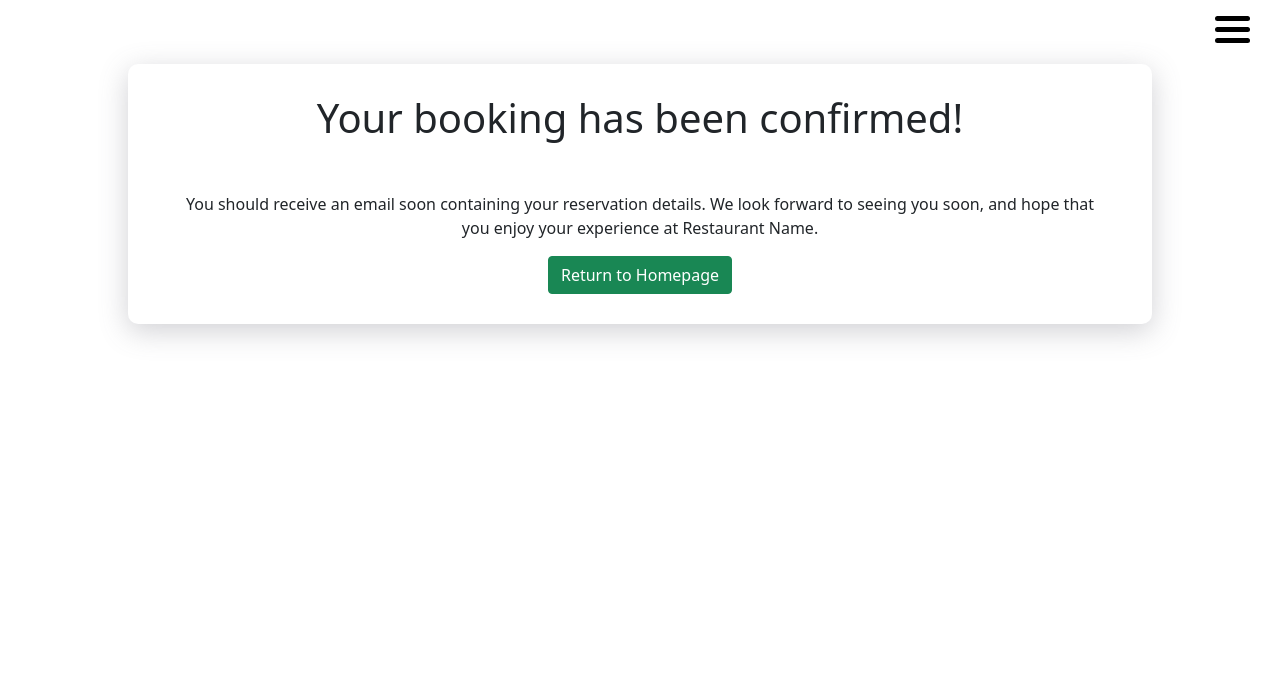
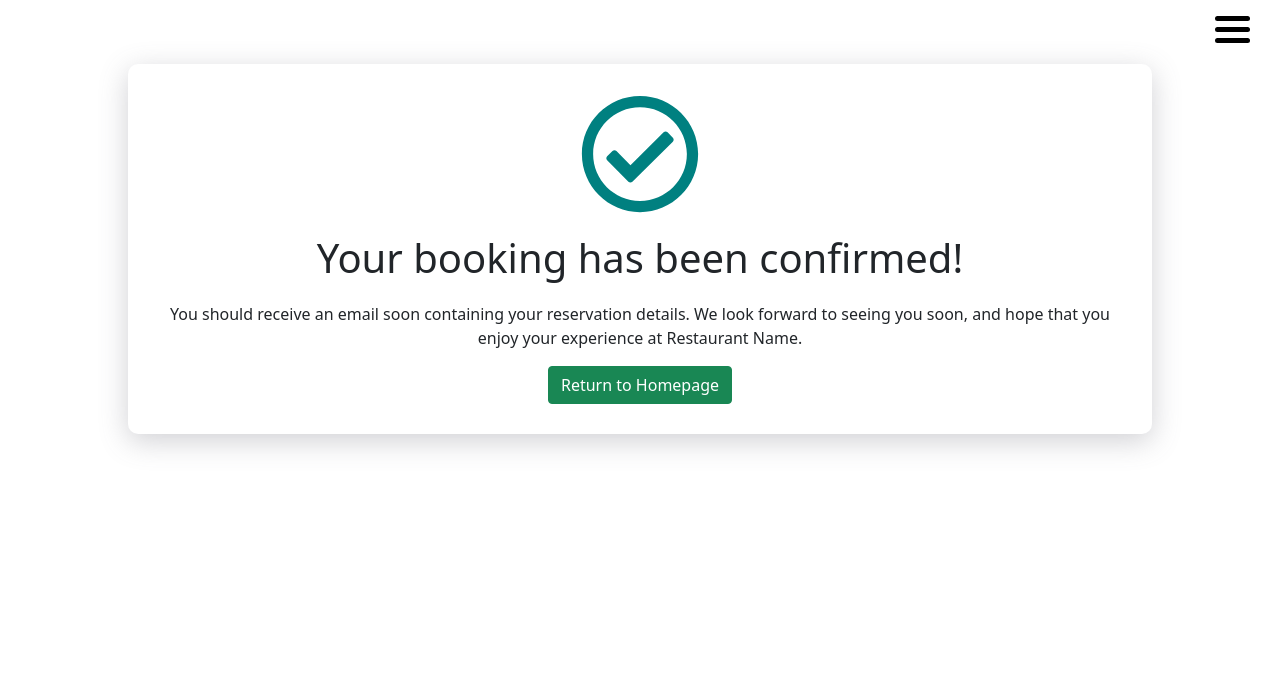
Before and after one commit to SamRocan/Restaurant-Website, a Django app: template restaurantsite/reservations/templates/reservations/reservation_complete.html in a window 1280 px wide. Shown: the top 674 px of the page. Run offline with Django 3.2, Linux system fonts and the light colour scheme; the template is opened without the code that fills it, so the values that code supplies are empty; some libraries are stand-ins or nearby versions.

Commit message:
Added Font-Awesome check mark to the reservation complete page

```diff
--- a/restaurantsite/reservations/templates/reservations/reservation_complete.html
+++ b/restaurantsite/reservations/templates/reservations/reservation_complete.html
@@ -6,8 +6,9 @@
 {% block content %}
 <div class="main-container" style="padding-top: 64px; padding-bottom: 64px;">
     <div style="box-shadow: rgba(100, 100, 111, 0.3) 0px 7px 29px 0px; width: 80%; margin-left: auto; margin-right: auto; border-radius: 10px; padding-top: 30px;">
+        <i class="far fa-check-circle" style="color: teal; font-size: 120px; text-align: center; display: inline-block; width: 100%;margin-bottom: 20px;"></i>
         <h1>Your booking has been confirmed!</h1>
-        <div style="text-align: center;padding-bottom: 30px; margin: 50px;">
+        <div style="text-align: center;padding-bottom: 30px; margin: 20px;">
             <p>You should receive an email soon containing your reservation details.
                 We look forward to seeing you soon, and hope that you enjoy your experience
                 at Restaurant Name.
```
